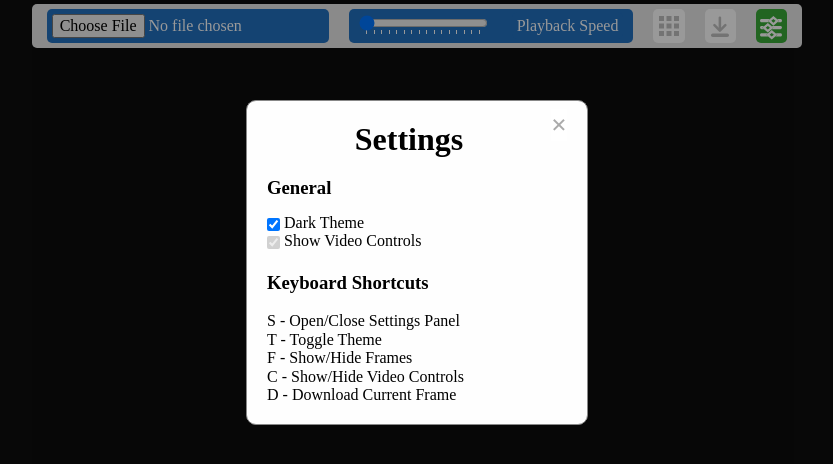
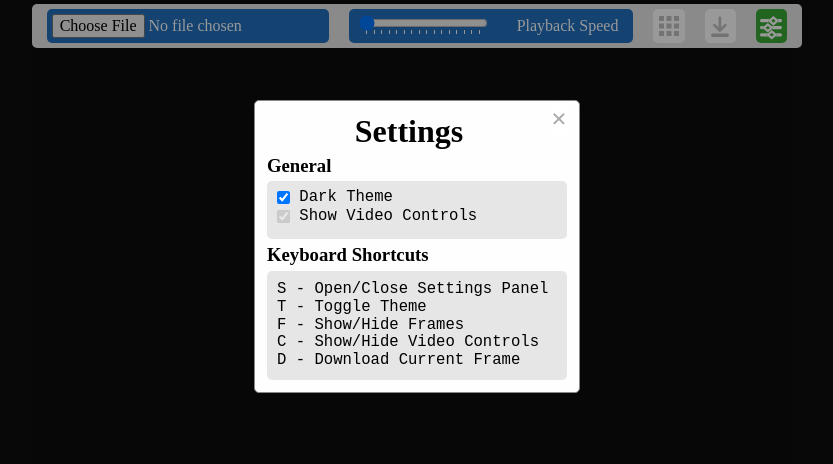
Before and after one commit to jeremyc2/MasterScrubber, a plain HTML site: page index.html in a window 1280 px wide. Both pictures are taken after a click on the button 994 px from the left and 26 px from the top of the page. Shown: the whole page, without its empty margins (223-1056 px from the left). Drawn offline with Linux system fonts and the light colour scheme.

Commit message:
style of modal

```diff
--- a/index.html
+++ b/index.html
@@ -55,6 +55,7 @@
         <div>
             <h3>General</h3>
             <div>
+                <div>
                     <input type="checkbox" id="dark-theme" name="dark-theme" checked>
                     <label for="dark-theme">Dark Theme</label>
                 </div>
@@ -63,8 +64,10 @@
                     <label for="show-video-controls">Show Video Controls</label>
                 </div>
             </div>
+        </div>
         <div>
             <h3>Keyboard Shortcuts</h3>
+            <div>
                 S - Open/Close Settings Panel<br>
                 T - Toggle Theme<br>
                 F - Show/Hide Frames<br>
@@ -72,5 +75,6 @@
                 D - Download Current Frame<br>
             </div>
         </div>
+    </div>
 
 </div>
--- a/modal.css
+++ b/modal.css
@@ -17,10 +17,10 @@
 .modal-content {
   background-color: #fefefe;
   margin: auto;
-  padding: 20px;
+  padding: 12px;
   border: 1px solid #888;
   width: 300px;
-  border-radius: 10px;
+  border-radius: 5px;
 }
 
 /* The Close Button */
@@ -30,7 +30,7 @@
   font-size: 28px;
   font-weight: bold;
   position: relative;
-  top: -12px;
+  top: -10px;
 }
 
 .close:hover,
@@ -39,3 +39,17 @@
   text-decoration: none;
   cursor: pointer;
 }
+
+.modal-content > div > div {
+  background-color: hsl(0, 0%, 90%);
+  border-radius: 5px;
+
+  padding: 10px;
+  font-family: monospace;
+  font-size: larger;
+}
+
+.modal h3 {
+  margin-top: 5px;
+  margin-bottom: 5px;
+}
```
Lines whose indentation alone changed are shown as unchanged.
